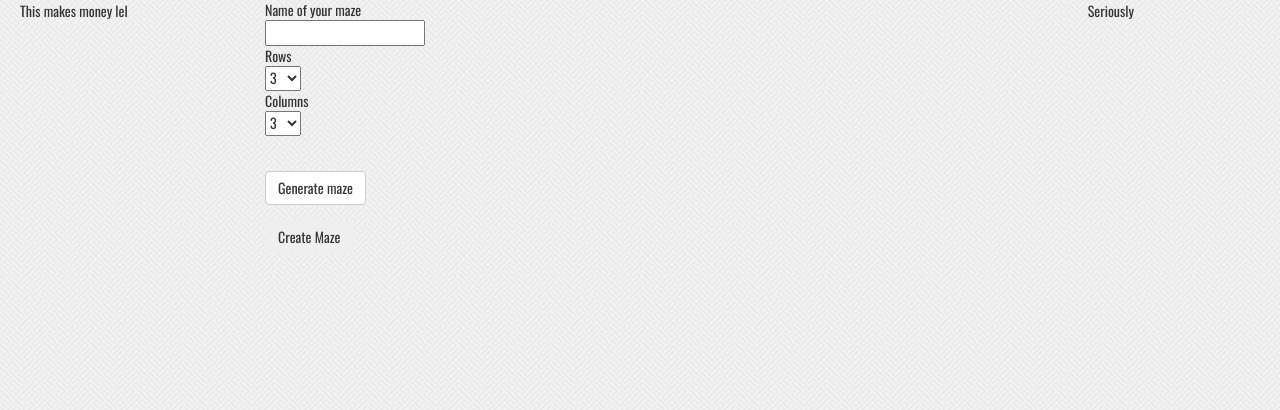
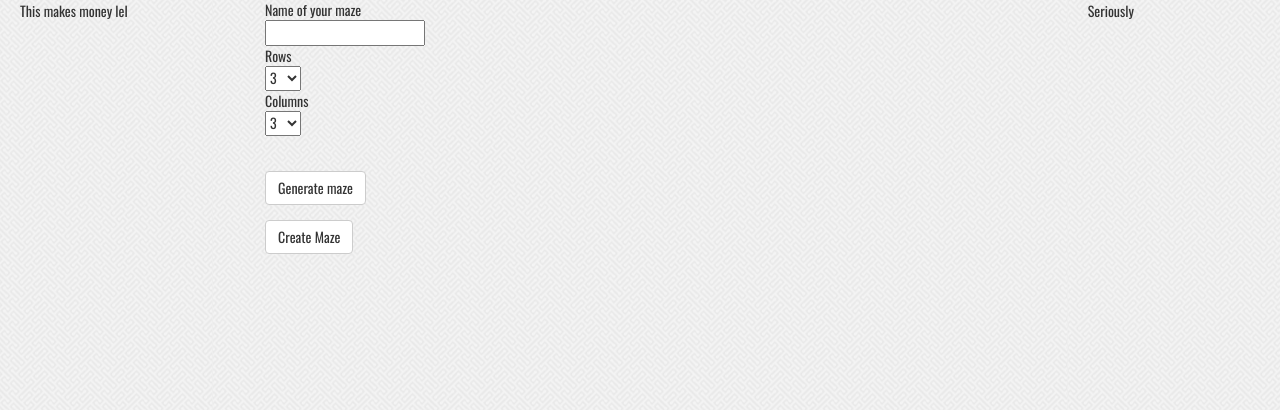
Before and after one commit to 2065983Y/amazing_app, a Django app: page /mazeapp/create/ in a window 1280 px wide. Shown: the part 130-540 px from the top of the page. Run offline with Django 3.2, Linux system fonts and the light colour scheme; the visitor is signed in with stand-in values (Sample User, id 1); some libraries are stand-ins or nearby versions.

Commit message:
Typo in button

```diff
--- a/templates/amazingApp/create_maze.html
+++ b/templates/amazingApp/create_maze.html
@@ -42,7 +42,7 @@
 
 
 
-     <button type="submit" class="btn btn-dafault">Create Maze</button>
+     <button type="submit" class="btn btn-default">Create Maze</button>
         </form>
         </div>
 {% endblock %}
```
